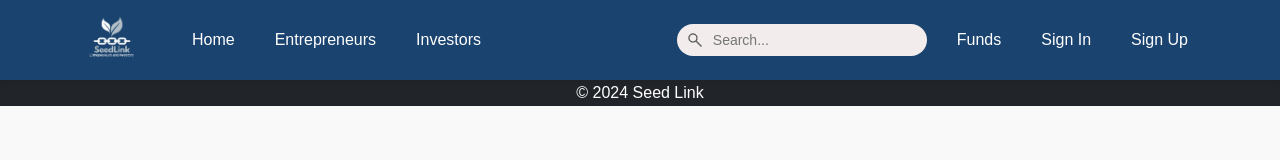
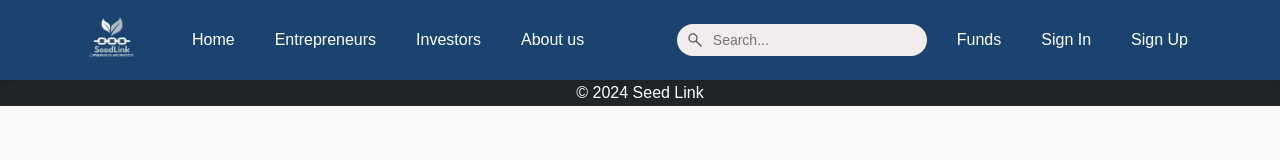
Before and after one commit to gampalachalani/Group_Project, a React (Vite) app in the folder frontend/frontend/: page / in a window 1280 px wide. Shown: the top 160 px of the page. Built offline with nearby package versions, Linux system fonts and the light colour scheme.

Commit message:
Update header

```diff
--- a/frontend/frontend/src/components/Header.tsx
+++ b/frontend/frontend/src/components/Header.tsx
@@ -16,6 +16,7 @@ const Header: React.FC = () => {
         <a className="nav-link" href="/home">Home</a>
         <a className="nav-link" href="/entrepreneurs">Entrepreneurs</a>
         <a className="nav-link" href="/investors">Investors</a>
+        <a className="nav-link" href="/about-us">About us</a>
       </div>
 
         <div className="search-bar">
```
